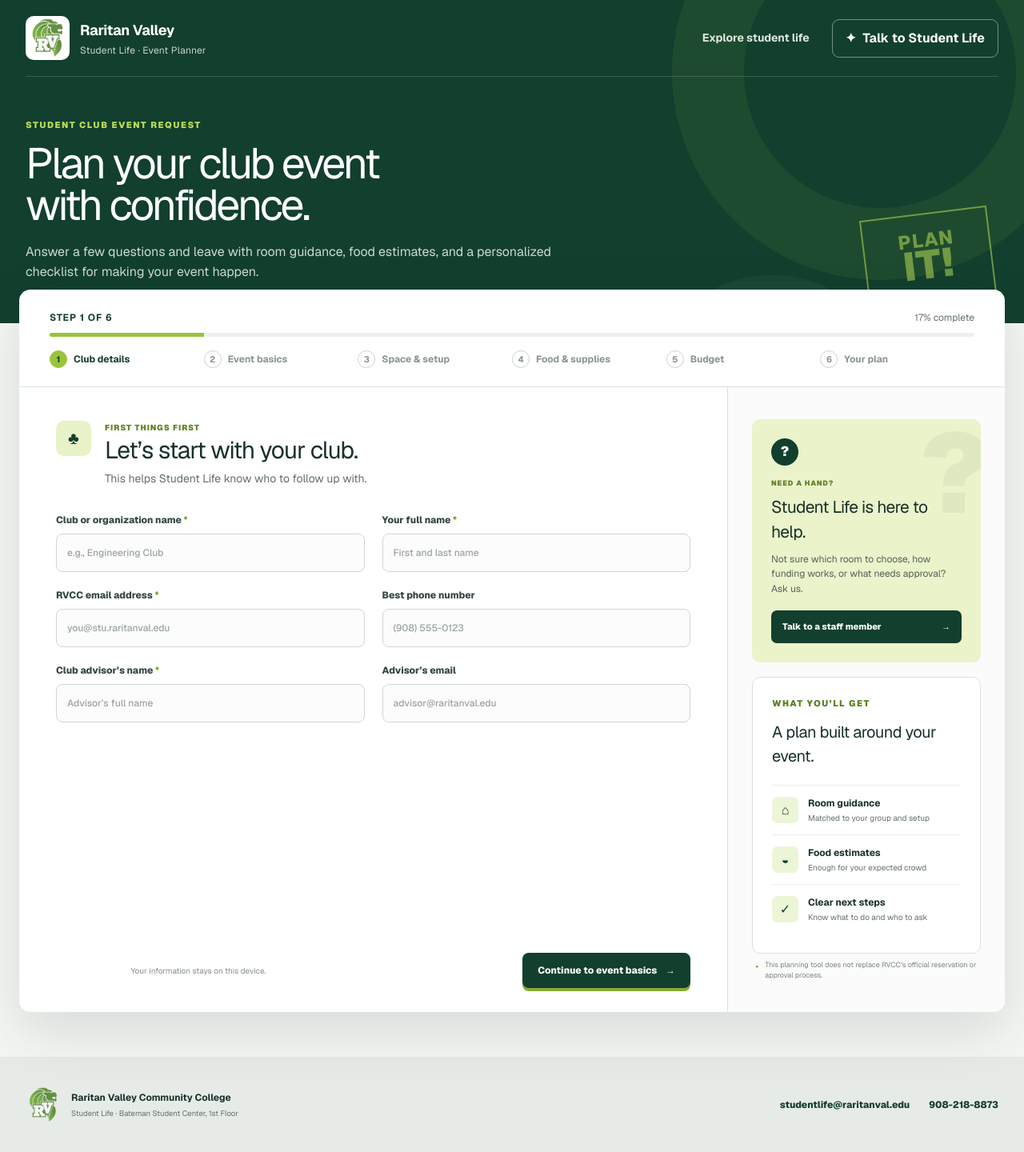
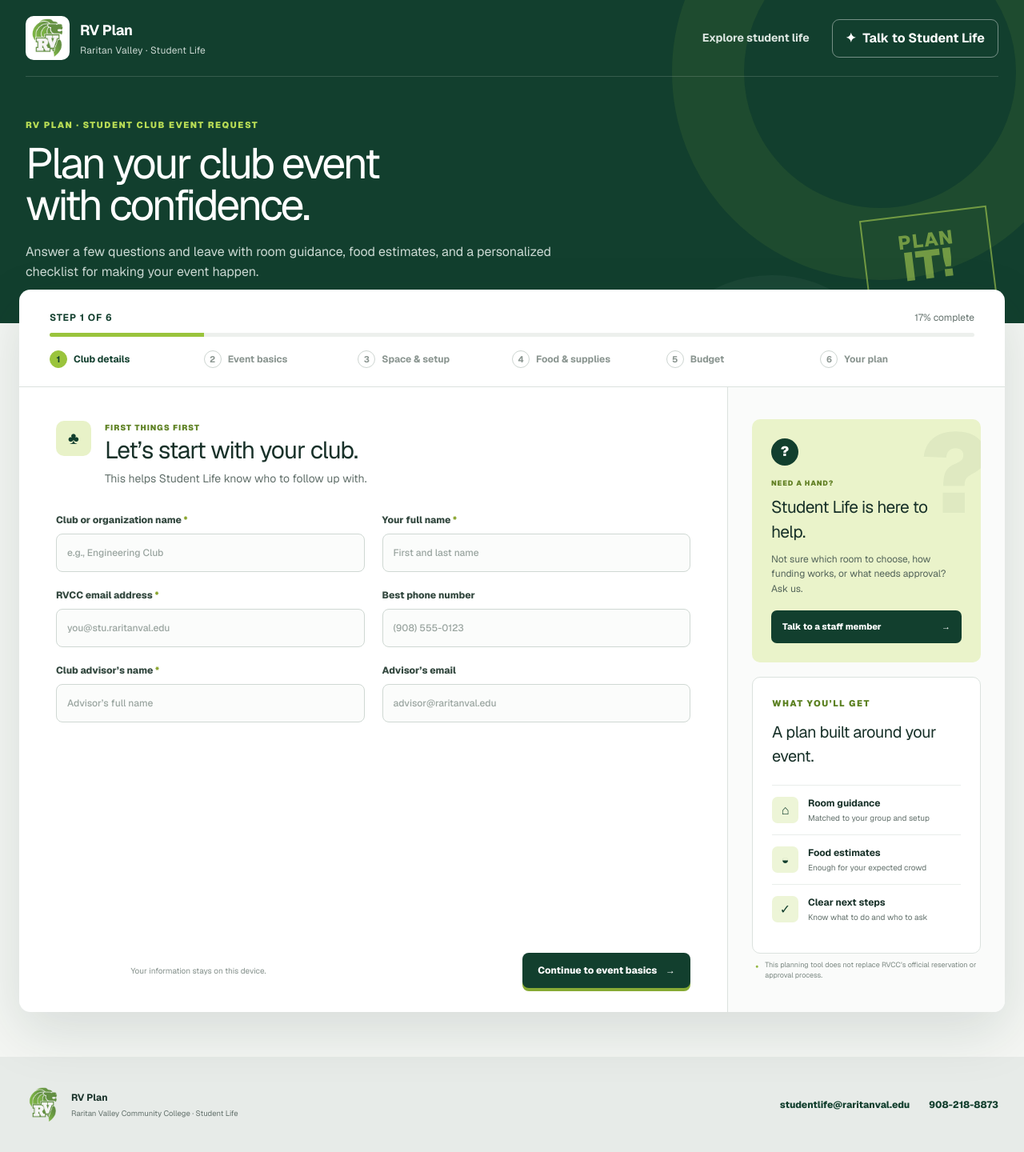
Before and after one commit to aidena18/RVplan, a Next.js app: page / in a window 1280 px wide. Shown: the whole page at 80% size. Built offline with nearby package versions, Linux system fonts and the light colour scheme.

Commit message:
Brand the planner as RV Plan

```diff
--- a/app/layout.tsx
+++ b/app/layout.tsx
@@ -10,13 +10,13 @@
   const host = requestHeaders.get("x-forwarded-host") || requestHeaders.get("host") || "localhost:3000";
   const protocol = requestHeaders.get("x-forwarded-proto") || (host.startsWith("localhost") ? "http" : "https");
   const origin = `${protocol}://${host}`;
-  const title = "Club Event Planner | RVCC Student Life";
+  const title = "RV Plan | RVCC Student Life";
   const description = "Plan an RVCC club event with room guidance, food estimates, and a personalized next-step checklist.";
   return {
     title,
     description,
     icons: { icon: "/rvcc-logo.png", shortcut: "/rvcc-logo.png" },
-    openGraph: { title, description, type: "website", images: [{ url: `${origin}/og.png`, width: 1200, height: 630, alt: "RVCC Club Event Planner" }] },
+    openGraph: { title, description, type: "website", images: [{ url: `${origin}/og.png`, width: 1200, height: 630, alt: "RV Plan club event planner" }] },
     twitter: { card: "summary_large_image", title, description, images: [`${origin}/og.png`] },
   };
 }
--- a/app/page.tsx
+++ b/app/page.tsx
@@ -202,7 +202,7 @@
         <nav className="topbar" aria-label="Main navigation">
           <a className="brand" href="https://www.raritanval.edu/" target="_blank" rel="noreferrer">
             <span className="logoBox"><img src="/rvcc-logo.png" alt="RVCC lion logo" /></span>
-            <span><strong>Raritan Valley</strong><small>Student Life · Event Planner</small></span>
+            <span><strong>RV Plan</strong><small>Raritan Valley · Student Life</small></span>
           </a>
           <div className="navActions">
             <a href="https://www.raritanval.edu/student-experience/student-involvement/" target="_blank" rel="noreferrer">Explore student life</a>
@@ -210,7 +210,7 @@
           </div>
         </nav>
         <div className="heroCopy">
-          <p className="eyebrow">Student club event request</p>
+          <p className="eyebrow">RV Plan · Student club event request</p>
           <h1>Plan your club event<br />with confidence.</h1>
           <p>Answer a few questions and leave with room guidance, food estimates, and a personalized checklist for making your event happen.</p>
         </div>
@@ -294,7 +294,7 @@
               <label className="field budgetAmount"><span>Estimated budget</span><span className="moneyInput"><b>$</b><input name="budget" type="number" min="0" step="0.01" value={data.budget} onChange={(e) => update("budget", e.target.value)} placeholder="0.00" /></span></label>
               {budgetAmount === 0 && <div className="noBudget"><Icon>✓</Icon><div><strong>No budget request needed</strong><p>You can continue to your plan. Change the amount above if your event needs funding.</p></div></div>}
               {budgetAmount > 0 && <div className="budgetRequest">
-                <div className="budgetFormHeader"><span>RVCC Student Life</span><strong>Club / Organization Budget Proposal</strong><p>Events & Projects</p></div>
+                <div className="budgetFormHeader"><span>RV Plan · RVCC Student Life</span><strong>Club / Organization Budget Proposal</strong><p>Events & Projects</p></div>
                 <div className="budgetBanner"><div><small>ESTIMATED REQUEST</small><strong>${budgetAmount.toLocaleString(undefined, { minimumFractionDigits: 2, maximumFractionDigits: 2 })}</strong></div><span>We preloaded everything you already shared.</span></div>
                 <h3 className="budgetSectionTitle">Event information</h3>
                 <div className="preloadedGrid">
@@ -389,7 +389,7 @@
         </div>
       </section>
 
-      <footer><div className="footerBrand"><img src="/rvcc-logo.png" alt="" /><span><strong>Raritan Valley Community College</strong><small>Student Life · Bateman Student Center, 1st Floor</small></span></div><div><a href="mailto:studentlife@raritanval.edu">studentlife@raritanval.edu</a><a href="tel:+19082188873">908-218-8873</a></div></footer>
+      <footer><div className="footerBrand"><img src="/rvcc-logo.png" alt="" /><span><strong>RV Plan</strong><small>Raritan Valley Community College · Student Life</small></span></div><div><a href="mailto:studentlife@raritanval.edu">studentlife@raritanval.edu</a><a href="tel:+19082188873">908-218-8873</a></div></footer>
 
       {helpOpen && <div className="modalBackdrop" role="presentation" onMouseDown={() => setHelpOpen(false)}><section className="modal" role="dialog" aria-modal="true" aria-labelledby="help-title" onMouseDown={(e) => e.stopPropagation()}><button className="modalClose" onClick={() => setHelpOpen(false)} aria-label="Close help dialog">×</button><span className="helpIcon">?</span><p className="eyebrow dark">Real people, real help</p><h2 id="help-title">Talk to Student Life.</h2><p>Staff can help with rooms, approvals, funding, food, accessibility, promotion, and any question that comes up.</p><div className="contactOptions"><a href="mailto:studentlife@raritanval.edu?subject=Club%20event%20planning%20help"><Icon>✉</Icon><span><strong>Email Student Life</strong>studentlife@raritanval.edu</span><b>→</b></a><a href="tel:+19082188873"><Icon>☎</Icon><span><strong>Call the office</strong>908-218-8873</span><b>→</b></a><div><Icon>⌂</Icon><span><strong>Visit in person</strong>Bateman Student Center, 1st Floor</span></div></div><small>Office hours and staff availability may vary. Contact the office before visiting.</small></section></div>}
     </main>
```
